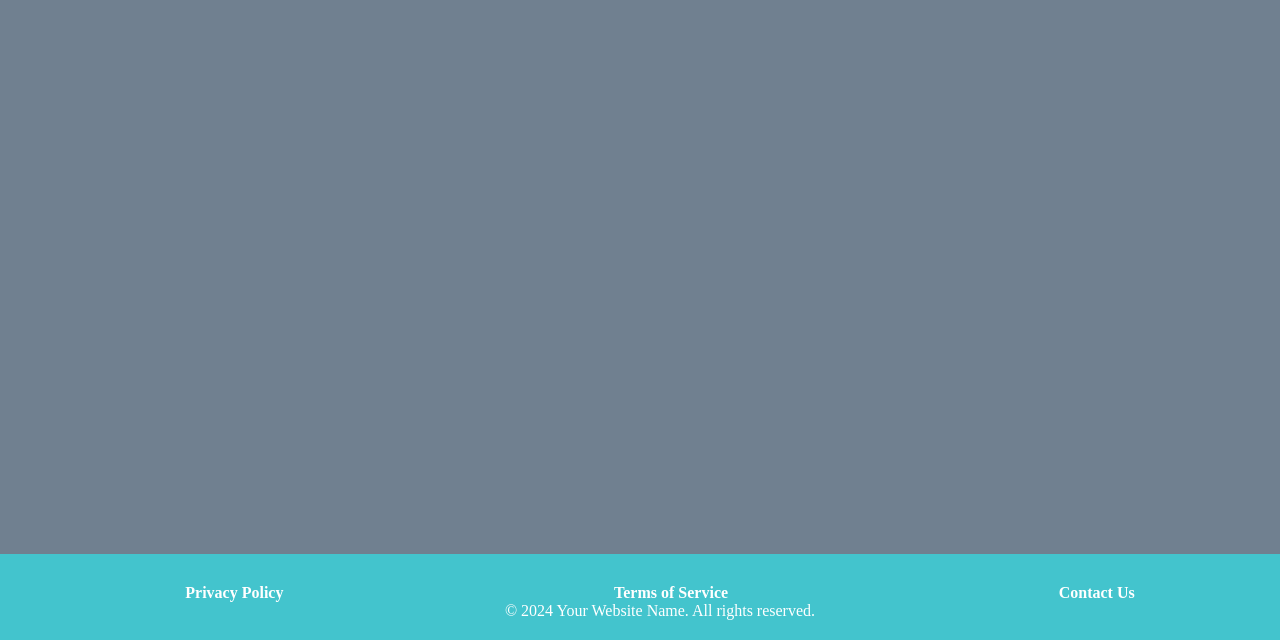
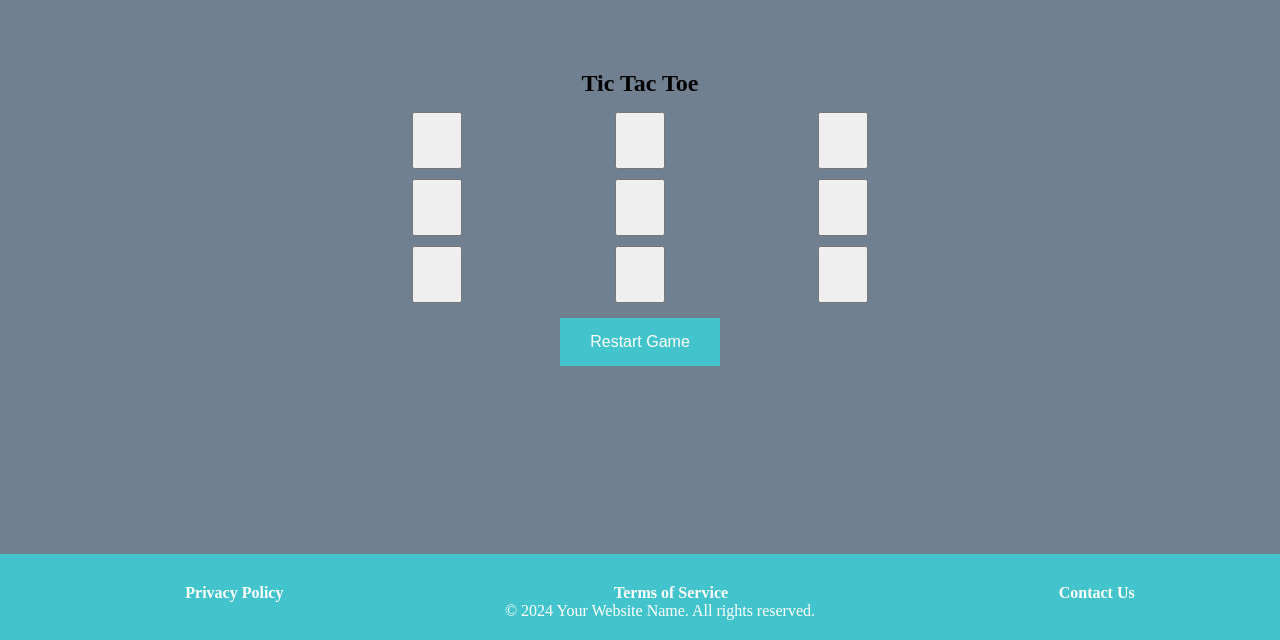
Before and after one commit to Dylanvanschouwen/Project-02-2023-2024, a PHP site: page /Game-Dylan.php in a window 1280 px wide. Shown: the part 160-800 px from the top of the page. Run offline with PHP 8.4, Linux system fonts and the light colour scheme.

Commit message:
Game Dylan is done

```diff
--- a/Webpages/Game-Dylan.php
+++ b/Webpages/Game-Dylan.php
@@ -3,14 +3,24 @@
 <head>
     <meta charset="UTF-8">
     <meta name="viewport" content="width=device-width, initial-scale=1.0">
-    <title>Document</title>
+    <title>Dit is het spel van Dylan.</title>
     <link rel="stylesheet" href="stylesheet.css">
     <?php include ('../Include/navbar.php'); ?>
 </head>
 <body>
-    <main>
+<main>
+        <section class="dylan-game">
+            <h1 id=D-title>Tic Tac Toe</h1>
+            <div id="board" class="board">
+                <!-- Loop for creating 9 buttons instead of 9 divs -->
+                <?php for ($i = 1; $i <= 9; $i++) : ?>
+                    <input type="button" id="b<?php echo $i; ?>">
+                <?php endfor; ?>
+            </div>
+            <button onclick="reloadGame()" id="restart-button">Restart Game</button>
+        </section>
 
-
+        <script src="dylan-game.js"></script>
     </main>
     <?php include ('../Include/footer.php'); ?>
 </body>
--- /dev/null
+++ b/Webpages/dylan-game.js
@@ -0,0 +1,72 @@
+let flag = 1;
+
+// Use a loop to set initial values and disabled properties
+function initializeGame() {
+  flag = 1; // Set X to start
+  for (let i = 1; i <= 9; i++) {
+    let cell = document.getElementById("b" + i);
+    cell.value = '';
+    cell.disabled = false;
+    cell.addEventListener('click', cellClickHandler);
+  }
+}
+
+// Event handler for cell clicks
+function cellClickHandler(event) {
+  let cell = event.target;
+
+  if (cell.value === '') {
+    cell.value = (flag === 1) ? 'X' : 'O';
+    cell.disabled = true;
+    flag = 1 - flag; // Toggle between 0 and 1
+
+    if (checkWinCondition(cell.value)) {
+      alert(cell.value + " wins!");
+      reloadGame();
+    } else if (checkDraw()) {
+      alert("It's a draw!");
+      reloadGame();
+    }
+  }
+}
+
+// Check all win conditions for the given symbol
+function checkWinCondition(symbol) {
+  const winConditions = [
+    [1, 2, 3], [4, 5, 6], [7, 8, 9], // Rows
+    [1, 4, 7], [2, 5, 8], [3, 6, 9], // Columns
+    [1, 5, 9], [3, 5, 7]              // Diagonals
+  ];
+
+  for (const condition of winConditions) {
+    const [a, b, c] = condition;
+    if (getCell(a) === symbol && getCell(b) === symbol && getCell(c) === symbol) {
+      return true;
+    }
+  }
+
+  return false;
+}
+
+// Check if the game ended in a draw
+function checkDraw() {
+  for (let i = 1; i <= 9; i++) {
+    if (getCell(i) === '') {
+      return false; // If any cell is empty, the game is not a draw
+    }
+  }
+  return true; // All cells are filled, it's a draw
+}
+
+// Get the value of the cell with the given number
+function getCell(number) {
+  return document.getElementById("b" + number).value;
+}
+
+// Reload the game and restart with X
+function reloadGame() {
+  initializeGame();
+}
+
+// Call initializeGame() at the beginning
+initializeGame();
--- a/Webpages/stylesheet.css
+++ b/Webpages/stylesheet.css
@@ -123,3 +123,48 @@ footer {
     right: 10px;
     font-size: 16px;
   }
+
+/* Game dylan page */
+.dylan-game {
+    padding: 20px;
+    max-width: 600px; /* Adjust the width to your preference */
+    margin: 0 auto; /* Center the section */
+    background-color: slategray;
+    margin-top: 50px; /* Adjust the top margin to add space between navbar and game */
+}
+
+#D-title {
+    text-align: center; /* Center the title text */
+    margin-bottom:15px;
+}
+
+.board {
+    display: grid;
+    grid-template-columns: repeat(3, 1fr);
+    grid-gap: 10px; /* Adjust the gap between cells */
+    margin-bottom: 15px;
+    justify-items: center;
+}
+
+#b1, #b2, #b3, #b4, #b5, #b6, #b7, #b8, #b9 {
+    padding: 15px; /* Adjust the padding for better visual appearance */
+    font-size: 20px;
+    margin: auto;
+    width: 50px; /* Adjust the width of the buttons */
+    text-align: center; /* Center the button content */
+}
+
+#restart-button {
+    padding: 15px 30px; /* Adjust the padding for better visual appearance */
+    font-size: 16px;
+    background-color: #43C4CD; /* Match the color of the rest of the website */
+    color: white;
+    border: none;
+    cursor: pointer;
+    display: block; /* Center the button */
+    margin: 0 auto; /* Center the button */
+}
+
+#restart-button:hover {
+    background-color: #1E90FF; /* Adjust the hover color */
+}
```
Also changed, not shown: Images/Substitute-img.png (deleted).
